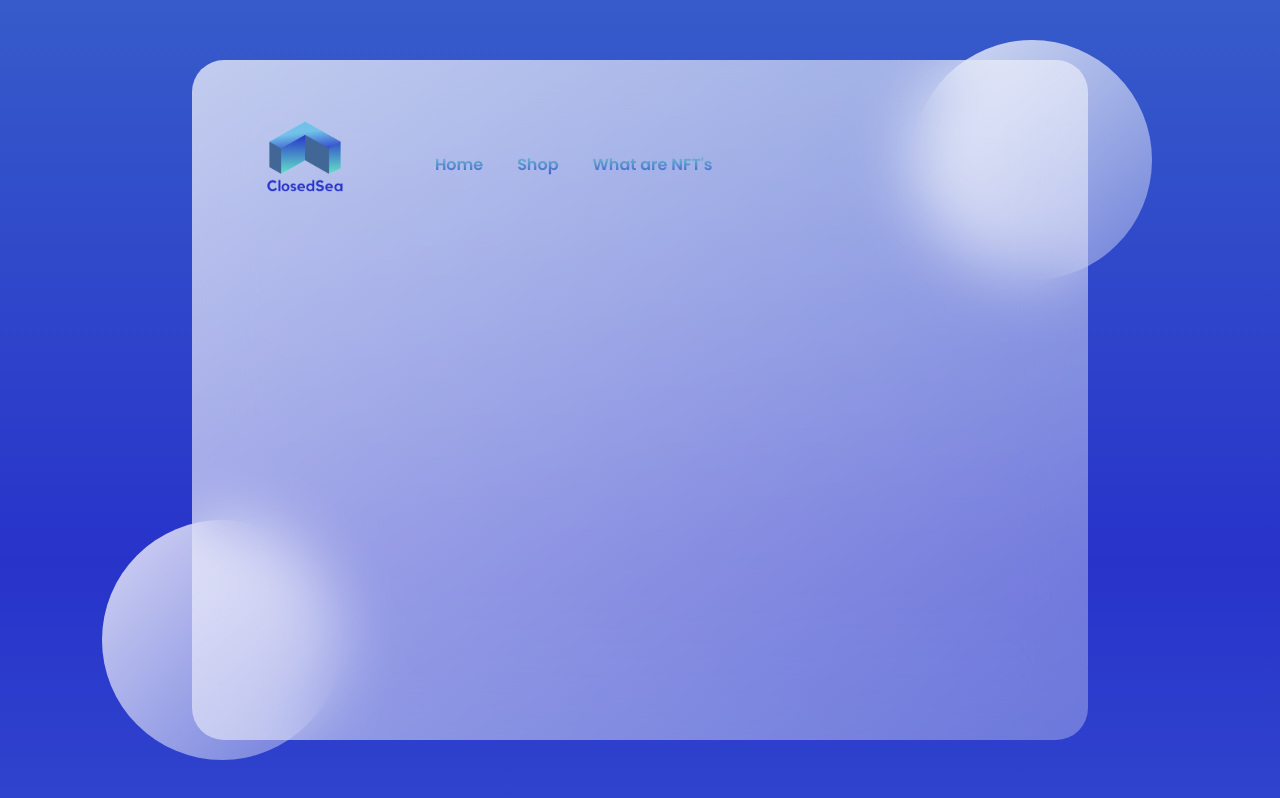
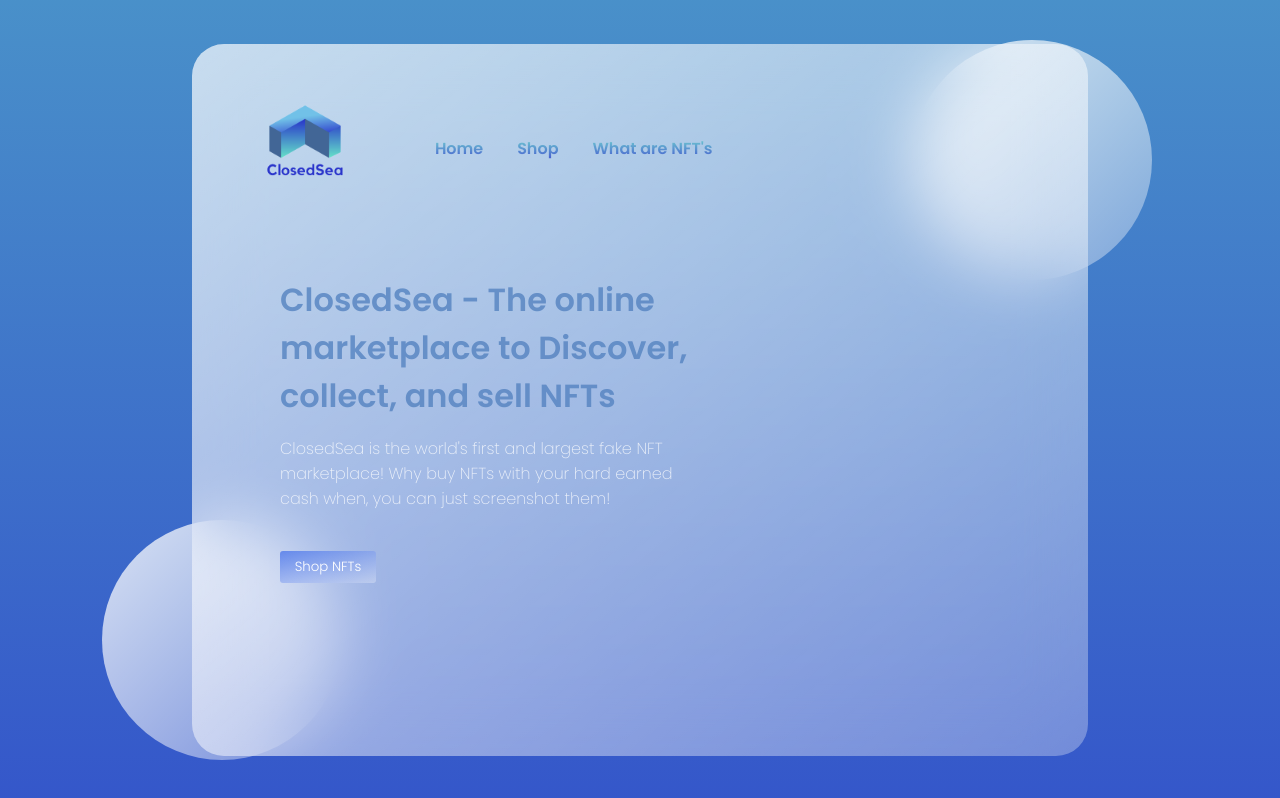
Before and after one commit to adamPatrick12/nft-shop, a React (Create React App) app: page / in a window 1280 px wide. Built offline with nearby package versions, Linux system fonts and the light colour scheme.

Commit message:
added more css to main screen

```diff
--- a/public/index.html
+++ b/public/index.html
@@ -13,7 +13,7 @@
     <link rel="apple-touch-icon" href="%PUBLIC_URL%/logo192.png" />
     <link rel="preconnect" href="https://fonts.googleapis.com">
     <link rel="preconnect" href="https://fonts.gstatic.com" crossorigin>
-    <link href="https://fonts.googleapis.com/css2?family=Poppins:wght@600&display=swap" rel="stylesheet">
+    <link href="https://fonts.googleapis.com/css2?family=Poppins:wght@200;300;600&display=swap" rel="stylesheet">
     <!--
       manifest.json provides metadata used when your web app is installed on a
       user's mobile device or desktop. See https://developers.google.com/web/fundamentals/web-app-manifest/
--- a/src/App.css
+++ b/src/App.css
@@ -63,6 +63,7 @@
 .header{
   width: 60%;
   min-height: 10vh;
+
   border-radius: 2rem;
   display: flex;
   align-items: center;
@@ -92,3 +93,67 @@
   height: 12rem;
   margin-top: 1rem;
 }
+
+.pageInfo{
+  height: 30rem;
+  width: 35rem;
+
+  margin-top: 1.5rem;
+  margin-left: 3rem;
+}
+
+.infoBox1{
+  height: 10rem;
+  width: 30rem;
+
+  margin-left: 2rem;
+  font-size: large;
+  margin: auto;
+  margin-top: 1rem;
+}
+
+h2{
+  font-family: 'Poppins', sans-serif;
+  color: #5583c0;
+  font-weight: 900;
+  font-size: 2rem;
+  opacity: 0.8;
+}
+
+.infoBox2{
+  height: 10rem;
+  width: 25rem;
+
+  margin-left: 2.5rem;
+  font-size: large;
+}
+
+h3{
+  font-family: 'Poppins', sans-serif;
+  color: White;
+  font-weight: 200;
+  font-size: 1rem;
+  opacity: 0.8;
+}
+
+.shopBtn{
+  margin-top: 2.5rem;
+  border-radius: 3px;
+  background: linear-gradient(to right bottom, rgba(60, 106, 233, 0.7),  rgba(255,255,255,0.3));
+  border: transparent;
+  color: white;
+  width: 6rem;
+  height: 2rem;
+  font-weight: 300;
+  font-family: 'Poppins', sans-serif;
+
+}
+
+.shopBtn:hover{
+  -webkit-transition: all 1s ease-out;
+  -moz-transition: all 1s ease-out;
+  -o-transition: all 1s ease-out;
+  -ms-transition: all 1s ease-out;
+  transition: all 1s ease-out;
+  border: 1px white solid;
+}
--- a/src/components/App.js
+++ b/src/components/App.js
@@ -4,6 +4,7 @@ import { Link } from 'react-router-dom';
 import { BrowserRouter, Routes, Route } from "react-router-dom";
 import { createTheme, ThemeProvider } from '@mui/material/styles';
 import Logo from "./images/logo.png"
+import Button from '@mui/material/Button';
 
 
 const theme = createTheme({
@@ -32,6 +33,21 @@ function Home() {
             <a  className='menuBtn' href="">Shop</a>
             <a  className='menuBtn' href="">What are NFT's</a>
           </div>
+          <div className='pageInfo'>
+              <div className='infoBox1'>
+                  <h2>
+                      ClosedSea - The online marketplace to Discover, collect, and sell NFTs
+                  </h2>
+              </div>
+              <div className='infoBox2'>
+                 <h3>
+                     ClosedSea is the world's first and largest fake NFT marketplace! Why buy NFTs with your hard earned cash when, you can just screenshot them!
+                 </h3>
+
+                <button className='shopBtn' >Shop NFTs</button>
+
+              </div>
+          </div>
       </div>
 
     </div>
```
